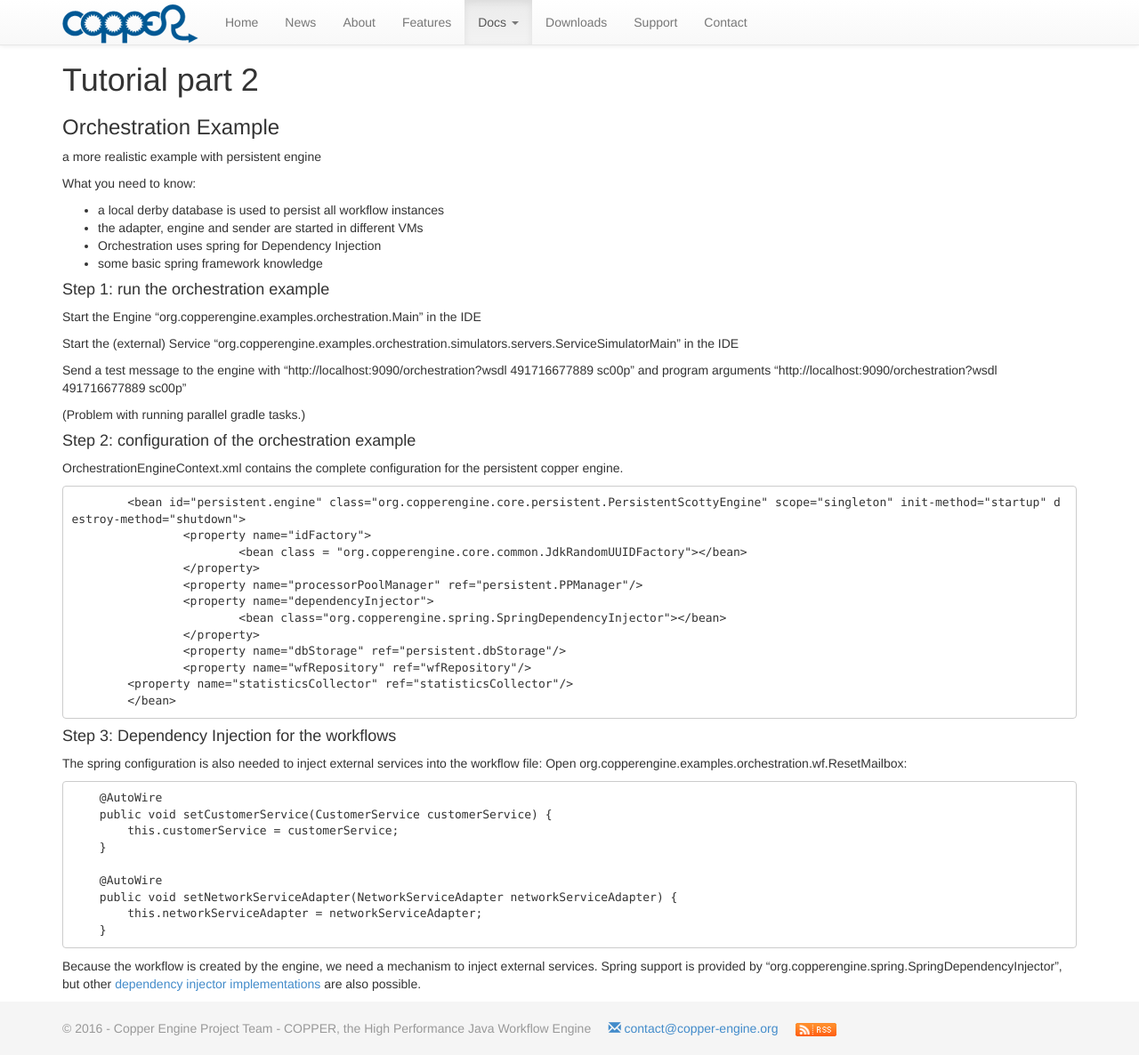
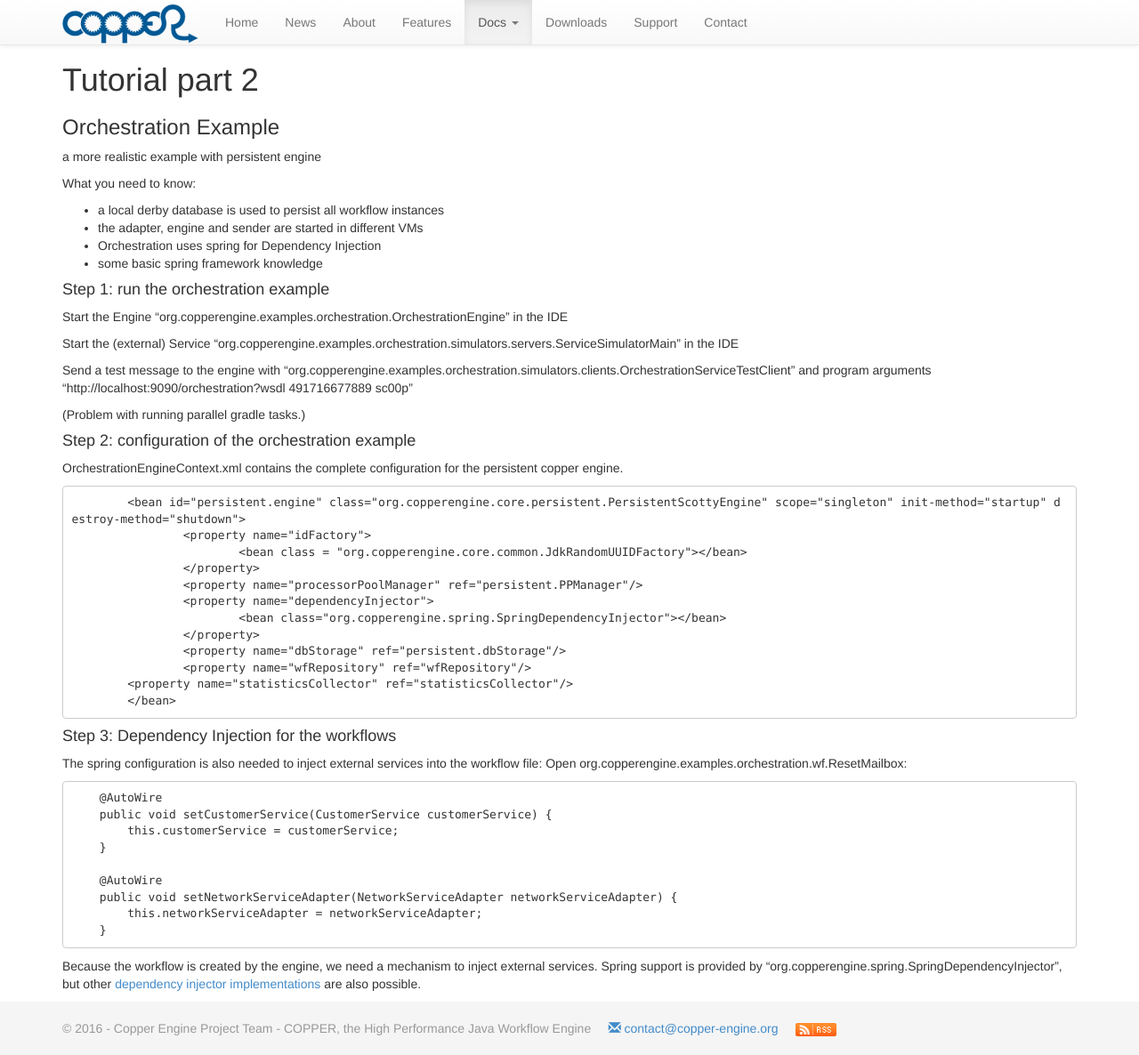
Before and after one commit to copper-engine/copper-engine.github.io, a Jekyll site: the page built from docs/getting-started/tutorial2/index.md, in a window 1280 px wide and 1186 px high. Shown: the whole window at 89% size. Built offline with Jekyll 4.4.1, drawn with Linux system fonts in a browser that asks for light colours; nearby versions of some CDN libraries.

Commit message:
fix tutorial 2

```diff
--- a/docs/getting-started/tutorial2/index.md
+++ b/docs/getting-started/tutorial2/index.md
@@ -22,11 +22,11 @@ What you need to know:
 
 #### Step 1: run the orchestration example
 
-Start the Engine "org.copperengine.examples.orchestration.Main" in the IDE
+Start the Engine "org.copperengine.examples.orchestration.OrchestrationEngine" in the IDE
 
 Start the (external) Service "org.copperengine.examples.orchestration.simulators.servers.ServiceSimulatorMain" in the IDE
 
-Send a test message to the engine with "http://localhost:9090/orchestration?wsdl 491716677889 sc00p" and program arguments "http://localhost:9090/orchestration?wsdl 491716677889 sc00p"
+Send a test message to the engine with "org.copperengine.examples.orchestration.simulators.clients.OrchestrationServiceTestClient" and program arguments "http://localhost:9090/orchestration?wsdl 491716677889 sc00p"
 
 (Problem with running parallel gradle tasks.)
 
```
